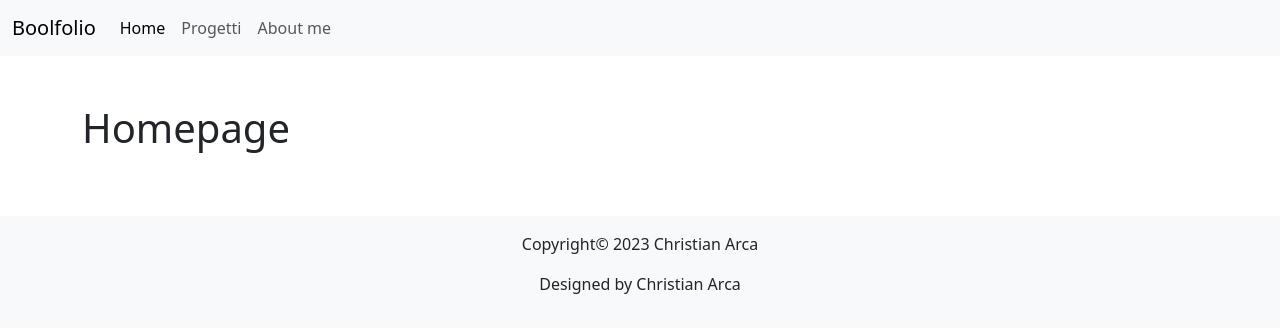
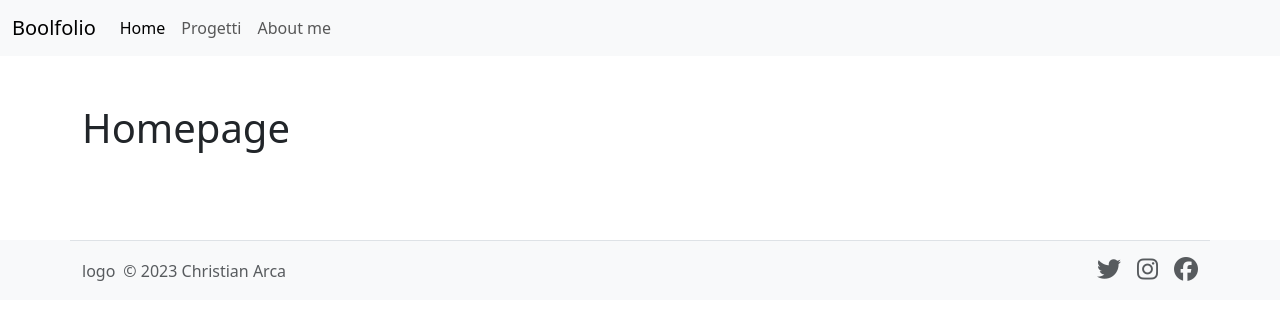
Before and after one commit to christianarca27/vite-boolfolio, a Vue app: page / in a window 1280 px wide. Shown: the top 332 px of the page. Built offline with nearby package versions, Linux system fonts and the light colour scheme.

Commit message:
feat: modificato footer

```diff
--- a/src/components/AppFooter.vue
+++ b/src/components/AppFooter.vue
@@ -12,11 +12,37 @@ export default {
 
 <template>
     <footer class="bg-body-tertiary">
-        <div class="container-fluid py-3 text-center">
-            <p>Copyright&copy; 2023 Christian Arca</p>
-            <p>Designed by Christian Arca</p>
+        <div class="container d-flex flex-wrap justify-content-between align-items-center py-3 my-4 border-top">
+            <div class="col-md-4 d-flex align-items-center">
+                <a href="/" class="mb-3 me-2 mb-md-0 text-muted text-decoration-none lh-1">
+                    logo
+                </a>
+                <span class="mb-3 mb-md-0 text-muted">© 2023 Christian Arca</span>
+            </div>
+
+            <ul class="nav col-md-4 justify-content-end list-unstyled d-flex">
+                <li class="ms-3">
+                    <a class="text-muted" href="#">
+                        <i class="fa-brands fa-twitter"></i>
+                    </a>
+                </li>
+                <li class="ms-3">
+                    <a class="text-muted" href="#">
+                        <i class="fa-brands fa-instagram"></i>
+                    </a>
+                </li>
+                <li class="ms-3">
+                    <a class="text-muted" href="#">
+                        <i class="fa-brands fa-facebook"></i>
+                    </a>
+                </li>
+            </ul>
         </div>
     </footer>
 </template>
 
-<style lang="scss" scoped></style>
+<style lang="scss" scoped>
+i {
+    font-size: 1.5rem;
+}
+</style>
```
